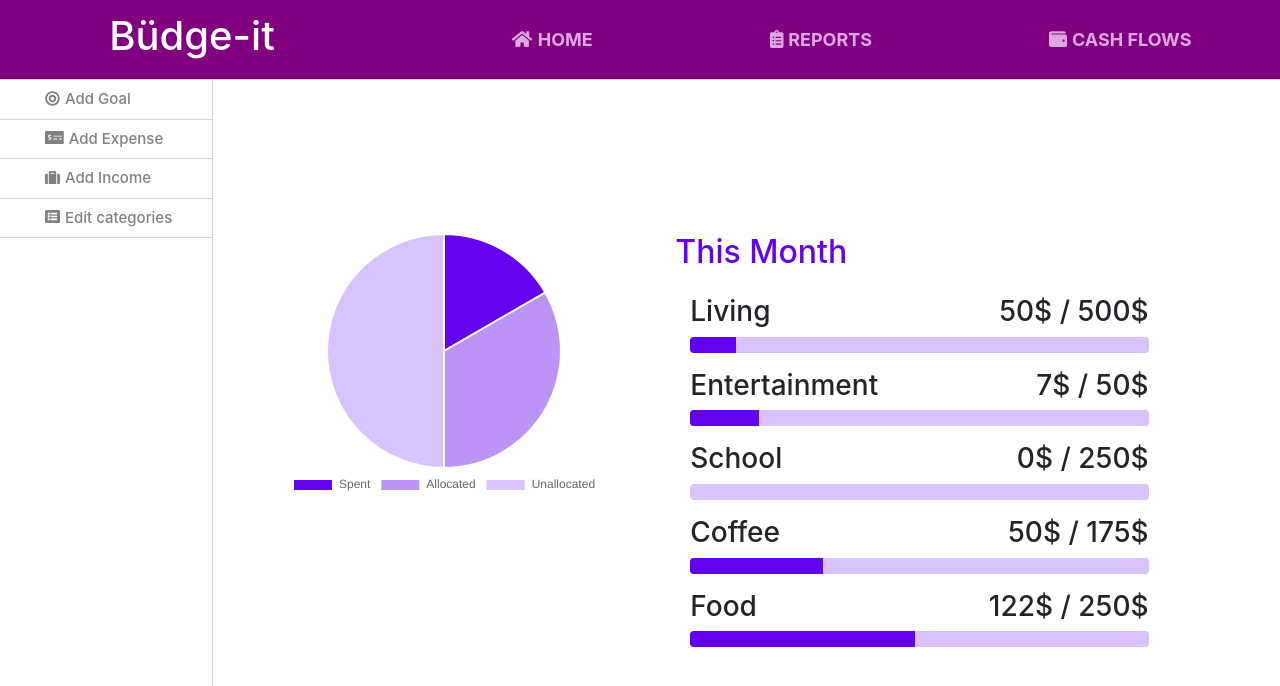
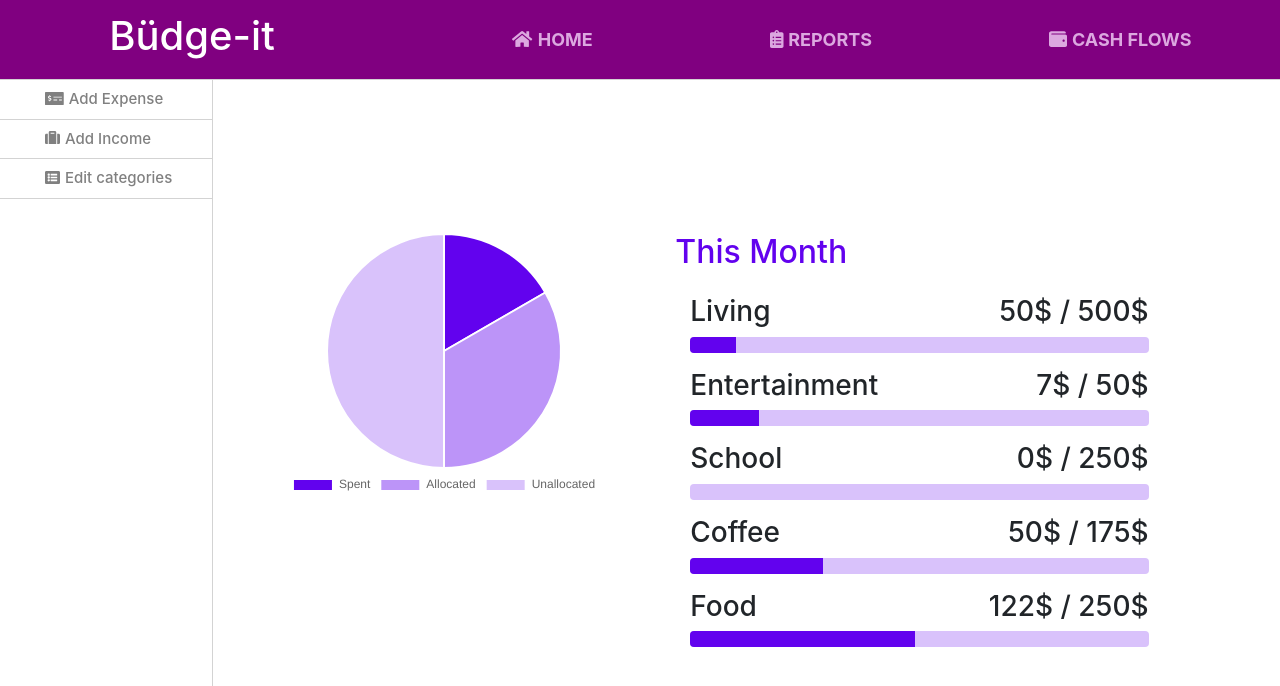
Before and after one commit to Nethermane/react_HCI_325, a React (Create React App) app: page / in a window 1280 px wide. Shown: the top 686 px of the page. Built offline with nearby package versions, Linux system fonts and the light colour scheme.

Commit message:
remoed goals

```diff
--- a/src/App.js
+++ b/src/App.js
@@ -29,7 +29,7 @@ function App(props) {
               <Route exact path="/home" component={Home} />
               <Route path="/reports" component={Reports} />
               <Route path="/cashflows" component={CashFlows} />
-              <Route path="/addgoal" component={AddGoal} />
+              {/* <Route path="/addgoal" component={AddGoal} /> */}
               <Route path="/addexpense" component={AddExpense} />
               <Route path="/addincome" component={AddIncome} />
               <Route path="/login" component={login} />
--- a/src/pages/SideNav.jsx
+++ b/src/pages/SideNav.jsx
@@ -12,14 +12,14 @@ import { FontAwesomeIcon } from "@fortawesome/react-fontawesome";
 function SideNav() {
   return (
     <ul className="sideNav">
-      <li className="item">
+      {/* <li className="item">
         <NavLink className="text" to="./addgoal" activeClassName="active">
           <div className="icon">
             <FontAwesomeIcon icon={faBullseye} />
           </div>
           Add Goal
         </NavLink>
-      </li>
+      </li> */}
       <li className="item">
         <NavLink className="text" to="./addexpense" activeClassName="active">
           <div className="icon">
```
